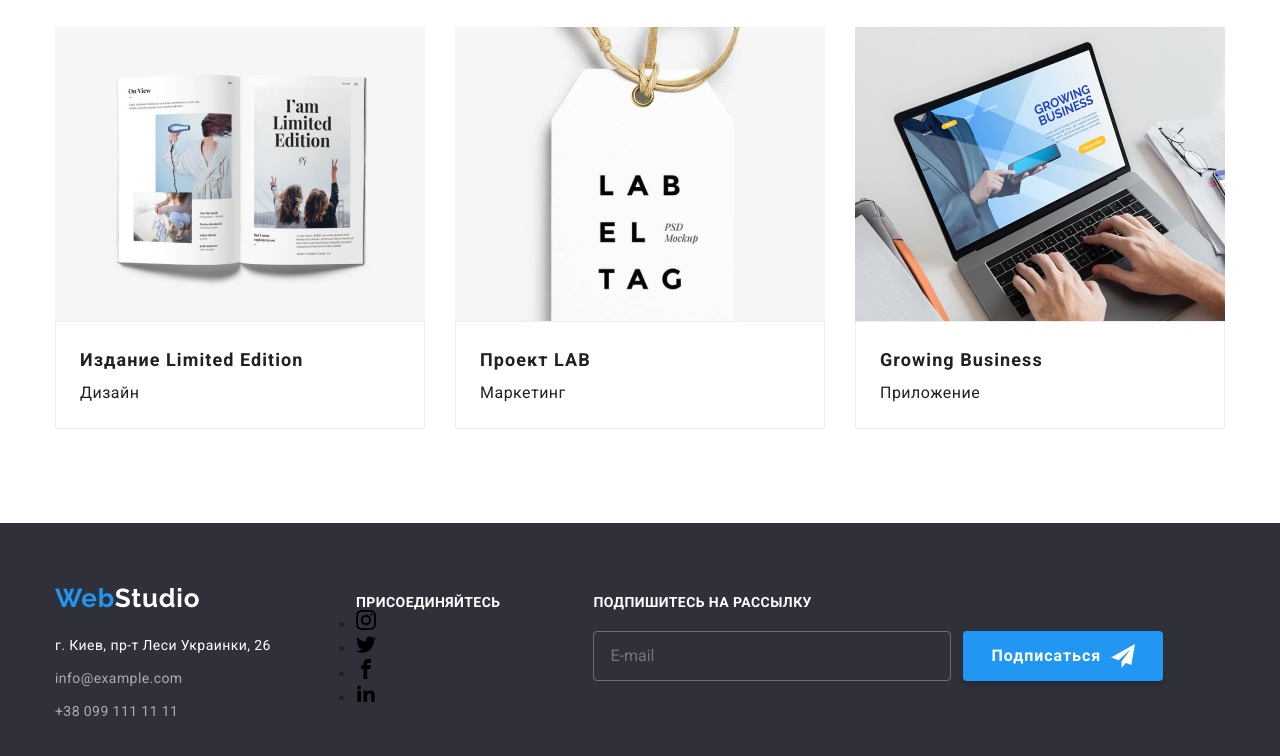
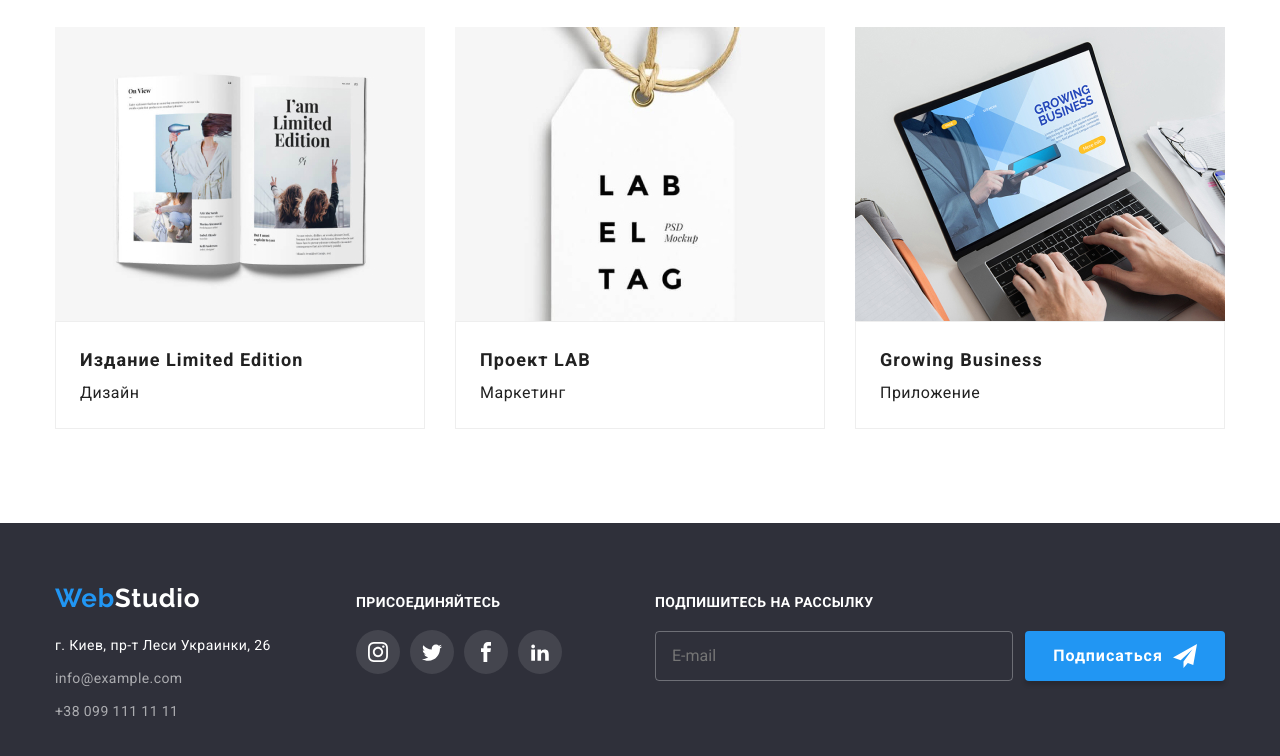
Before and after one commit to YevgeniiaP/goit-markup-hw-07, a plain HTML site: page portfolio.html in a window 1280 px wide. Shown: the part 1101-1857 px from the top of the page. Drawn offline with nearby package versions, Linux system fonts and the light colour scheme; files that its build step writes are made by us from their sources.

Commit message:
исправляет секцию socials-footer в portfolio

```diff
--- a/portfolio.html
+++ b/portfolio.html
@@ -231,37 +231,37 @@
             <div class="subscription-container">
                 <p class="subscription-container-title">Присоединяйтесь</p>
     <!-- Socials footer -->
-                <ul class="socials-footer">
-                    <li class="socials-item">
-                        <a href="https://www.instagram.com/" class="socials-item-link-footer">
-                            <svg width="20px" height="20px" class="link-logo-footer">
+                <ul class="socials-footer-list">
+                    <li class="socials-footer-list-item">
+                        <a href="https://www.instagram.com/" class="socials-footer-list-item-link">
+                            <svg width="20px" height="20px" class="socials-footer-logo">
                                 <use href="./images/icons.svg/symbol-defs.svg#instagram"></use>
                             </svg>
                         </a>
                     </li>
-                    <li class="socials-item">
-                        <a href="https://twitter.com/" class="socials-item-link-footer">
-                            <svg width="20px" height="20px" class="link-logo-footer">
+                    <li class="socials-footer-list-item">
+                        <a href="https://twitter.com/" class="socials-footer-list-item-link">
+                            <svg width="20px" height="20px" class="socials-footer-logo">
                                 <use href="./images/icons.svg/symbol-defs.svg#twitter"></use>
                             </svg>
                         </a>
                     </li>
-                    <li class="socials-item">
-                        <a href="https://www.facebook.com/" class="socials-item-link-footer">
-                            <svg width="20px" height="20px" class="link-logo-footer">
+                    <li class="socials-footer-list-item">
+                        <a href="https://www.facebook.com/" class="socials-footer-list-item-link">
+                            <svg width="20px" height="20px" class="socials-footer-logo">
                                 <use href="./images/icons.svg/symbol-defs.svg#facebook"></use>
                             </svg>
                         </a>
                     </li>
-                    <li class="socials-item">
-                        <a href="https://linkedin.com/" class="socials-item-link-footer">
-                            <svg width="20px" height="20px" class="link-logo-footer">
+                    <li class="socials-footer-list-item">
+                        <a href="https://linkedin.com/" class="socials-footer-list-item-link">
+                            <svg width="20px" height="20px" class="socials-footer-logo">
                                 <use href="./images/icons.svg/symbol-defs.svg#linkedin"></use>
                             </svg>
                         </a>
                     </li>
                 </ul>
-            </div>
+                </div>
     <!-- Emailing-section -->
             <form>
                 <section class="emailing-section">
```
Also changed, not shown: index.html (+1 -0 lines).
